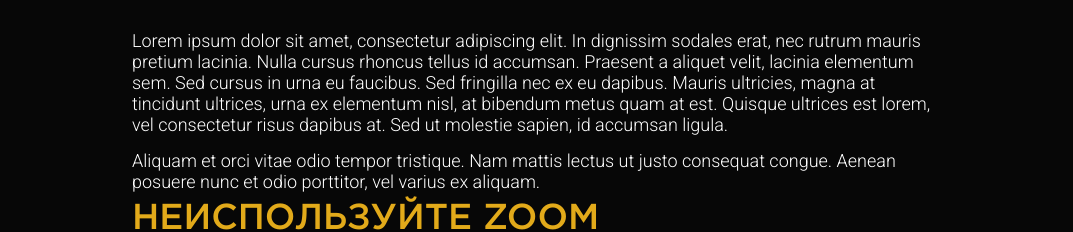
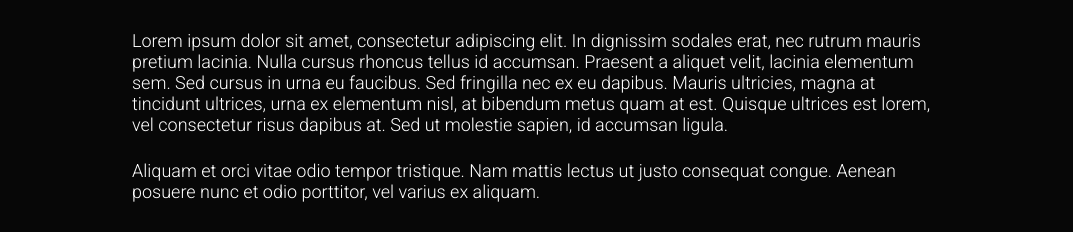
Before and after one commit to NursultanMK/sunrise-test-project, a website: page app/dev/how_to.html in a window 1280 px wide. Shown: the part 732-964 px from the top of the page, without its empty margins (103-1176 px from the left). Drawn offline with Linux system fonts and the light colour scheme.

Commit message:
fix some elements

```diff
--- a/app/dev/how_to.html
+++ b/app/dev/how_to.html
@@ -2,6 +2,7 @@
 <html lang="en">
 <head>
     <meta charset="UTF-8">
+    <meta name="viewport" content="width=device-width, initial-scale=1.0">
     <title>How to</title>
     <link href="https://fonts.googleapis.com/css?family=Roboto:300,400,500,700&amp;subset=cyrillic" rel="stylesheet">
     <link rel="stylesheet" href="css/main.css">
--- a/app/dev/scss/components/_c-posts.scss
+++ b/app/dev/scss/components/_c-posts.scss
@@ -1,10 +1,10 @@
 .c-posts {
   padding: 0 10rem;
-  margin-bottom: 2.4rem;
+  margin-bottom: 4.4rem;
 
   &__first-part {
     &:not(:last-child) {
-      margin-bottom: 1rem;
+      margin-bottom: 4.1rem;
     }
   }
   &__first-title {
@@ -18,7 +18,7 @@
     font-family: "Roboto", sans-serif;
     font-size: 1.8rem;
     font-weight: 200;
-    margin-bottom: 1.5rem;
+    margin-bottom: 2.5rem;
   }
 
   &__second-paragraph {
```
Also changed, not shown: app/dev/contacts.html (+1 -0 lines), app/dev/css/main.css, app/dev/scss/main.css, 1 other file.
